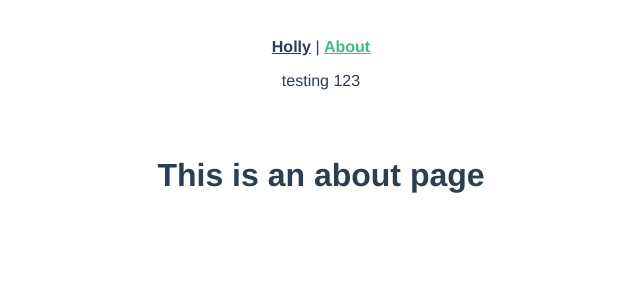
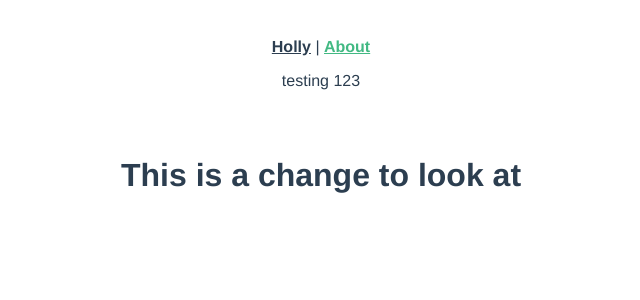
Before and after one commit to hollymsnell/student-portal, a Vue app: page /about in a window 1280 px wide. Shown: the top 300 px of the page, without its empty margins (319-959 px from the left). Built offline with nearby package versions, Linux system fonts and the light colour scheme.

Commit message:
change to aboutview h1

```diff
--- a/src/App.vue
+++ b/src/App.vue
@@ -3,7 +3,7 @@
     <router-link to="/">Holly</router-link>
     |
     <router-link to="/about">About</router-link>
-    <p> testing 123</p>
+    <p>testing 123</p>
   </nav>
   <router-view />
 </template>
--- a/src/views/AboutView.vue
+++ b/src/views/AboutView.vue
@@ -1,5 +1,5 @@
 <template>
   <div class="about">
-    <h1>This is an about page</h1>
+    <h1>This is a change to look at</h1>
   </div>
 </template>
```
